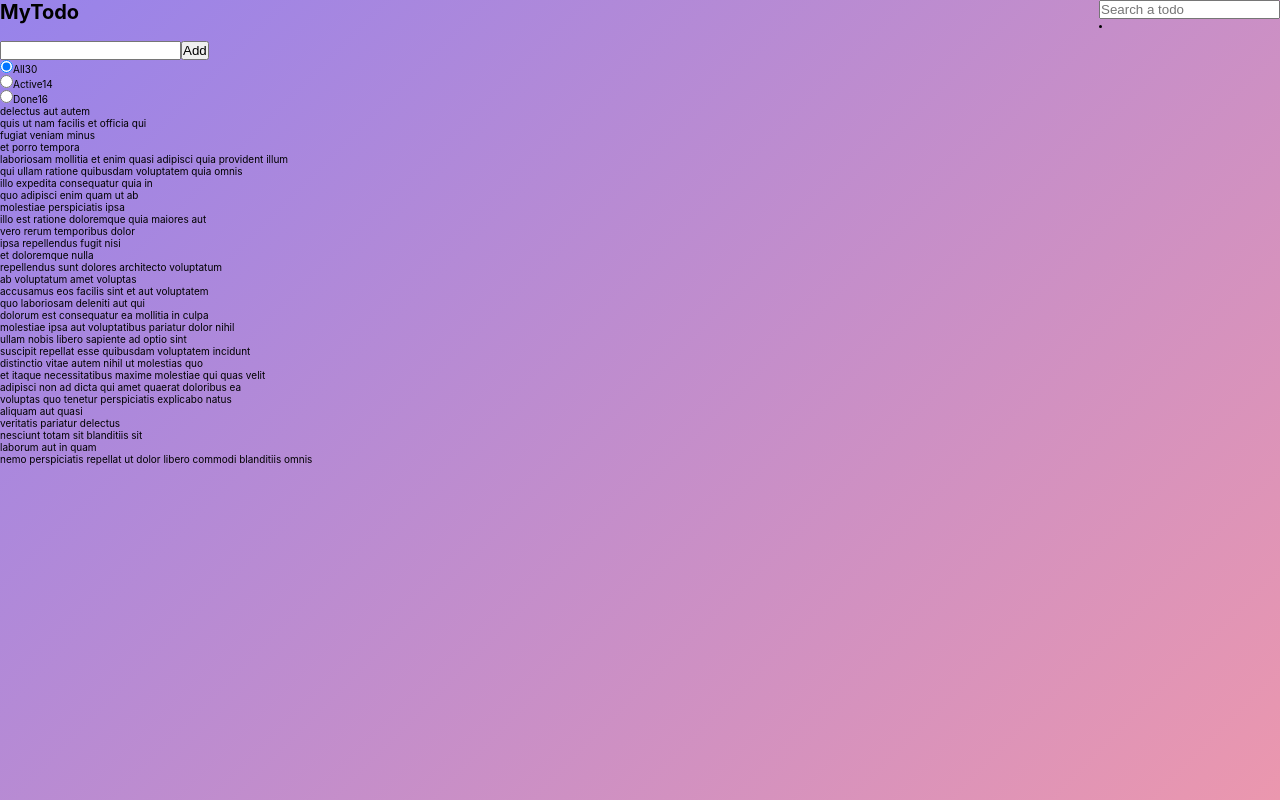
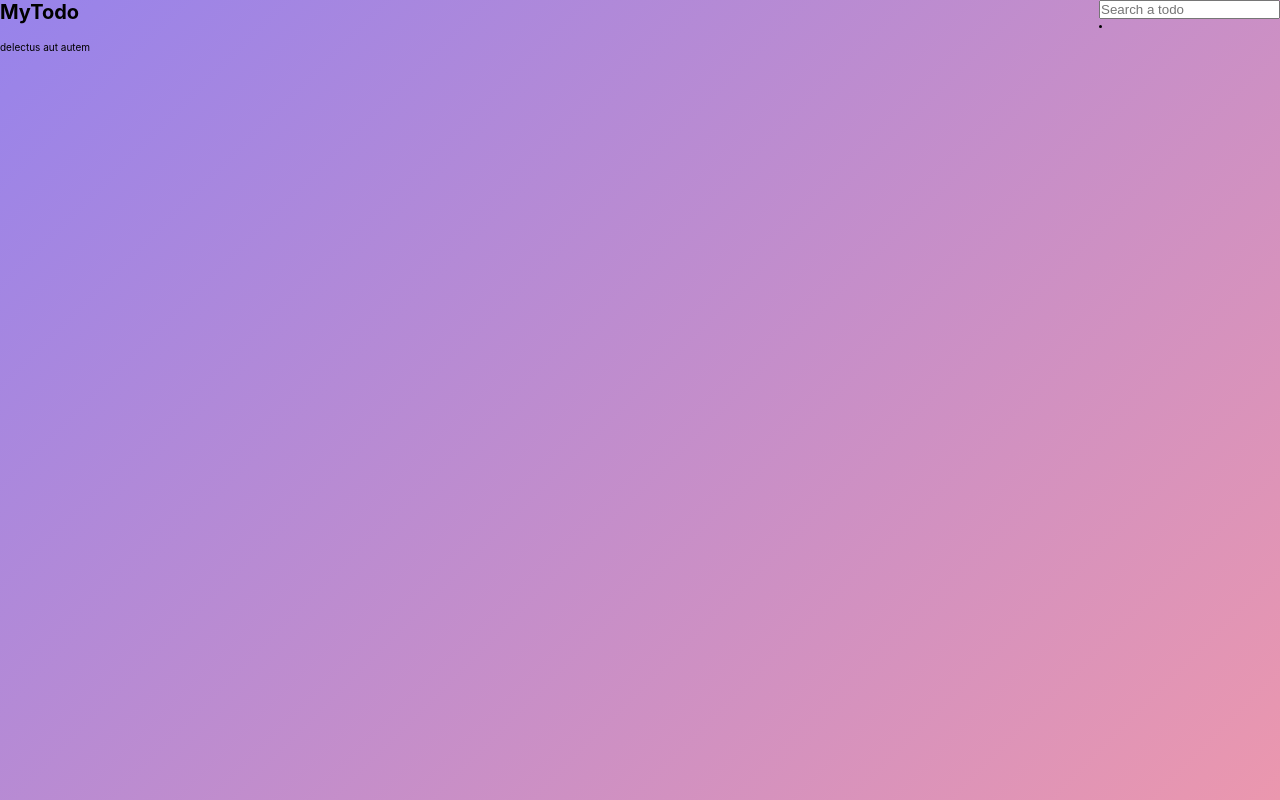
Before and after one commit to GuillouTran/devnerd, a React (Create React App) app: page /todo/1 in a window 1280 px wide. Built offline with nearby package versions, Linux system fonts and the light colour scheme.

Commit message:
Add routes and create a route to show a specific todo

```diff
--- a/package.json
+++ b/package.json
@@ -6,6 +6,7 @@
     "react": "^16.7.0",
     "react-dom": "^16.7.0",
     "react-redux": "^6.0.0",
+    "react-router-dom": "^4.3.1",
     "react-scripts": "2.1.3",
     "redux": "^4.0.1"
   },
--- a/src/App.js
+++ b/src/App.js
@@ -1,14 +1,21 @@
 import React, { Fragment } from "react";
+import { BrowserRouter as Router, Switch, Route } from "react-router-dom";
 
+import Navbar from "./components/Navbar";
 import Home from "./pages/Home";
-import Navbar from "./components/Navbar";
+import Todo from "./pages/Todo";
 
 const App = () => {
   return (
-    <Fragment>
-      <Navbar />
-      <Home />
-    </Fragment>
+    <Router>
+      <Fragment>
+        <Navbar />
+        <Switch>
+          <Route path="/" exact component={Home} />
+          <Route path="/todo/:id" component={Todo} />
+        </Switch>
+      </Fragment>
+    </Router>
   );
 };
 
--- a/src/components/Navbar.js
+++ b/src/components/Navbar.js
@@ -1,4 +1,5 @@
 import React from "react";
+import { Link } from "react-router-dom";
 
 import Search from "./Search";
 
@@ -11,7 +12,9 @@ const Navbar = () => {
         marginBottom: "1rem"
       }}
     >
-      <h1 className="app-logo">MyTodo</h1>
+      <Link to="/">
+        <h1 className="app-logo">MyTodo</h1>
+      </Link>
       <Search />
     </div>
   );
--- a/src/components/Search.js
+++ b/src/components/Search.js
@@ -1,4 +1,4 @@
-import React, { Component } from "react";
+import React from "react";
 import { connect } from "react-redux";
 
 import { searchTodosAction } from "../actions/todoAction";
--- a/src/components/TodoItem.js
+++ b/src/components/TodoItem.js
@@ -1,11 +1,14 @@
 import React, { Component } from "react";
+import { Link } from "react-router-dom";
 
 class TodoItem extends Component {
   render() {
-    const { title } = this.props;
+    const { title, id } = this.props;
     return (
       <div>
-        <p className="todo-title">{title}</p>
+        <Link to={`/todo/${id}`}>
+          <p className="todo-title">{title}</p>
+        </Link>
       </div>
     );
   }
--- a/src/pages/Todo.js
+++ b/src/pages/Todo.js
@@ -0,0 +1,21 @@
+import React from "react";
+import { connect } from "react-redux";
+
+import TodoItem from "../components/TodoItem";
+
+const Todo = ({ todo }) => {
+  return (
+    <div>
+      <TodoItem {...todo} />
+    </div>
+  );
+};
+
+const mapStateToProps = (state, ownProps) => {
+  let { id } = ownProps.match.params;
+  return {
+    todo: state.todos.find(todo => (todo.id = id))
+  };
+};
+
+export default connect(mapStateToProps)(Todo);
```
Also changed, not shown: 1 other file (tests, documents, lock files or other folders).
